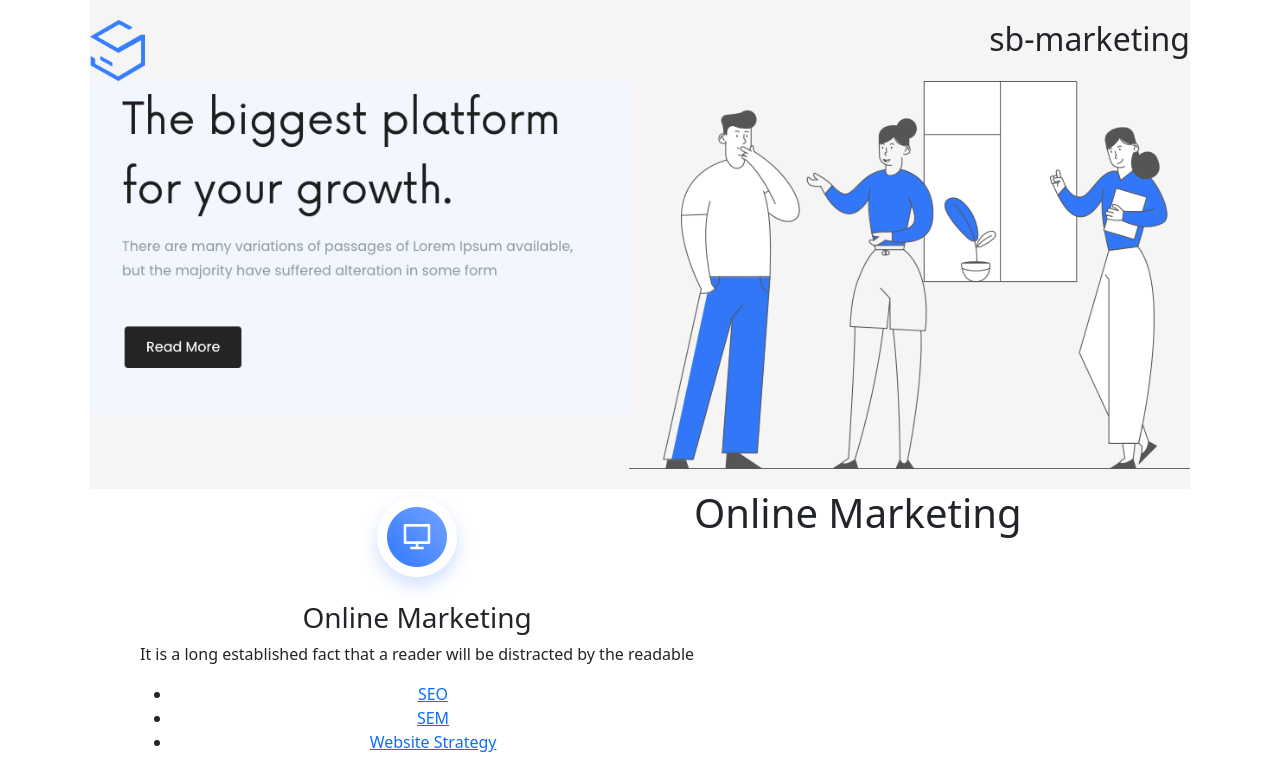
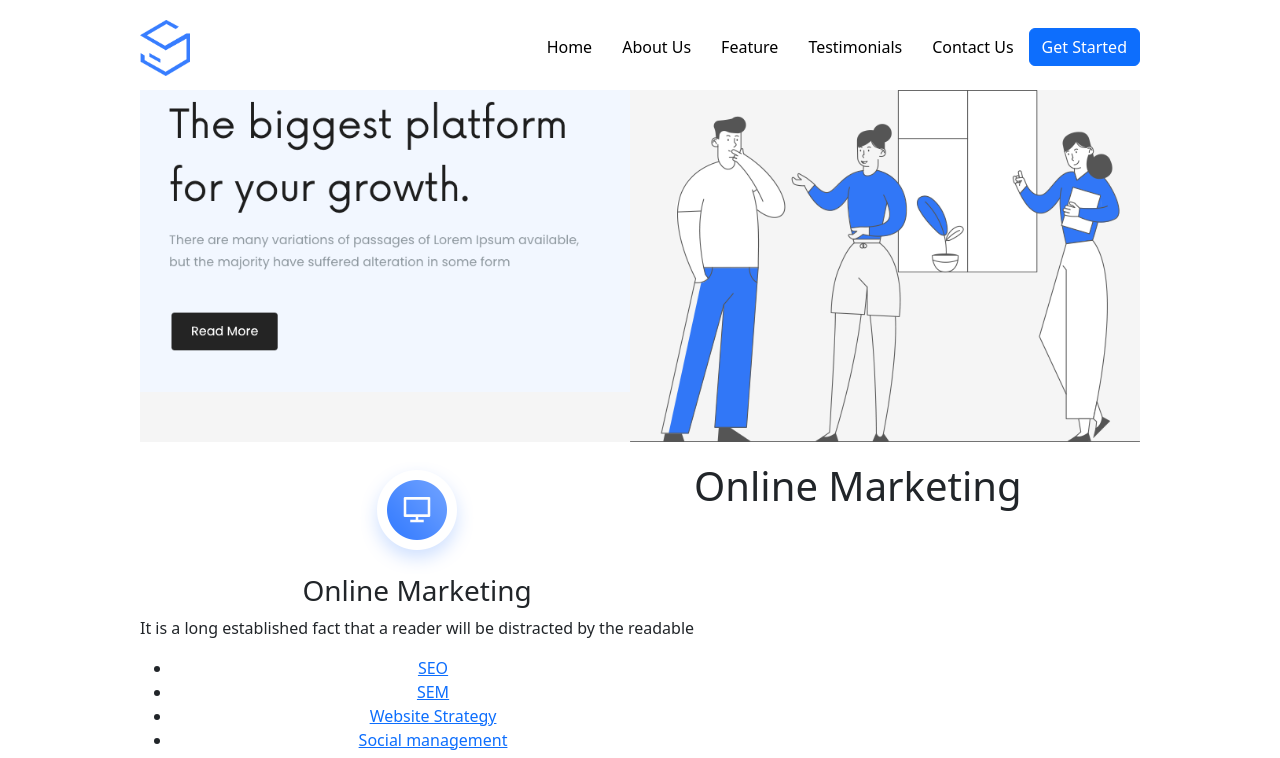
Before and after one commit to ChristopherS24/proj-html-vuejs, a Vue app: page / in a window 1280 px wide. Shown: the top 758 px of the page. Built offline with nearby package versions, Linux system fonts and the light colour scheme.

Commit message:
header correzioni

```diff
--- a/src/components/AppHeader.vue
+++ b/src/components/AppHeader.vue
@@ -2,7 +2,28 @@
 export default {
   data() {
     return {
-      message: 'sb-marketing'
+      headerLinksOne: [
+        {
+          label: 'Home',
+          url: '#'
+        },
+        {
+          label: 'About Us',
+          url: '#'
+        },
+        {
+          label: 'Feature',
+          url: '#'
+        },
+        {
+          label: 'Testimonials',
+          url: '#'
+        },
+        {
+          label: 'Contact Us',
+          url: '#'
+        }
+      ]
     }
   }
 }
@@ -14,10 +35,15 @@ export default {
       <div class="header-logo">
         <img src="/img/logo-2.png" alt="logo">
       </div>
-      <div class="header-right">
-        <h2>
-          {{ message }}
-        </h2>
+      <div class="header-top-right">
+        <ul>
+          <li v-for="(link, i) in headerLinksOne" :key="i">
+            <a :href="link.url">
+              {{ link.label }}
+            </a>
+          </li>
+          <button type="submit" class="btn btn-primary">Get Started</button>
+        </ul>
       </div>
     </div>
 
@@ -41,13 +67,37 @@ export default {
 
 <style lang="scss" scoped>
 @use '../assets/scss/partials/variables' as *;
+@mixin simple-ul {
+  list-style: none;
+}
 
 header {
-  background-color: $mainBgColor;
   text-align: center;
   padding: 20px 0;
-  max-width: 1100px;
+  max-width: 1000px;
   margin: 0 auto;
+
+    ul {
+    @include simple-ul;
+    display: flex;
+    align-items: center;
+    justify-content: center;
+
+    li {
+      a {
+        display: inline-block;
+        margin: 5px;
+        padding: 10px;
+        color: black;
+        text-decoration: none;
+
+        &:hover {
+          color: rgb(26, 94, 242);
+        }
+
+      }
+    }
+  }
 }
 
 //header-top
@@ -67,6 +117,7 @@ img {
 //header-bottom
 
 .header-bottom {
+  background-color: $mainBgColor;
   display: flex;
 }
 
```
